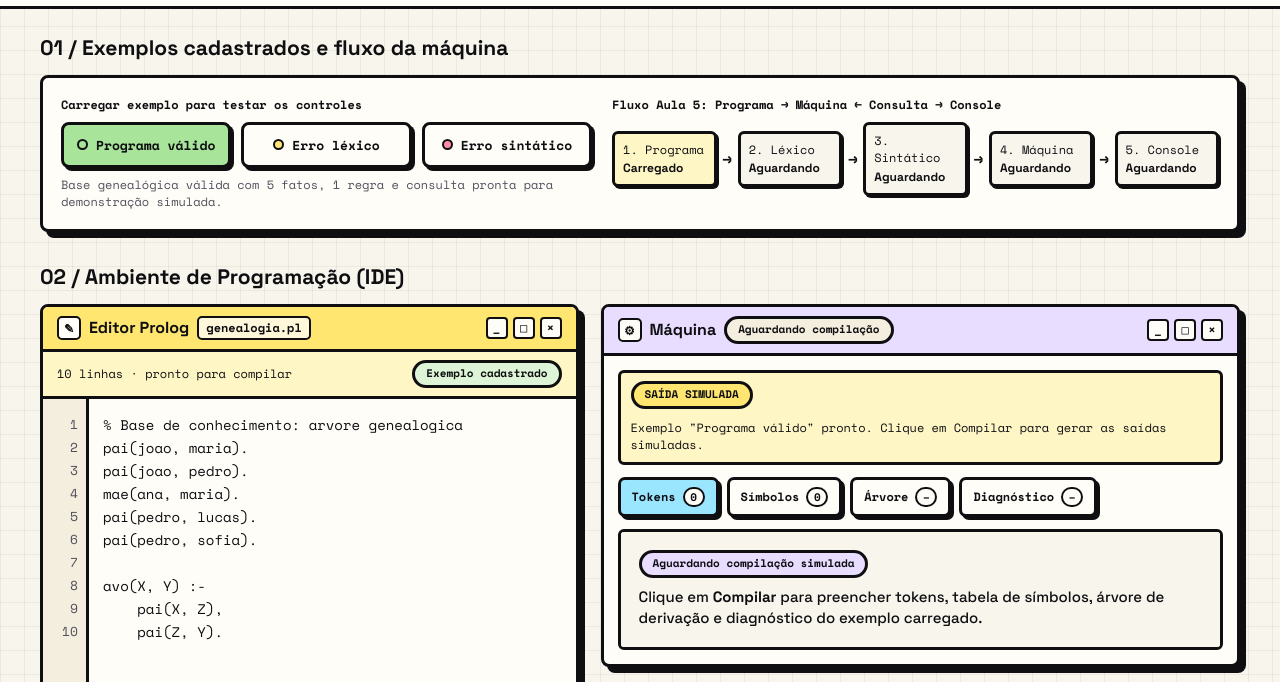
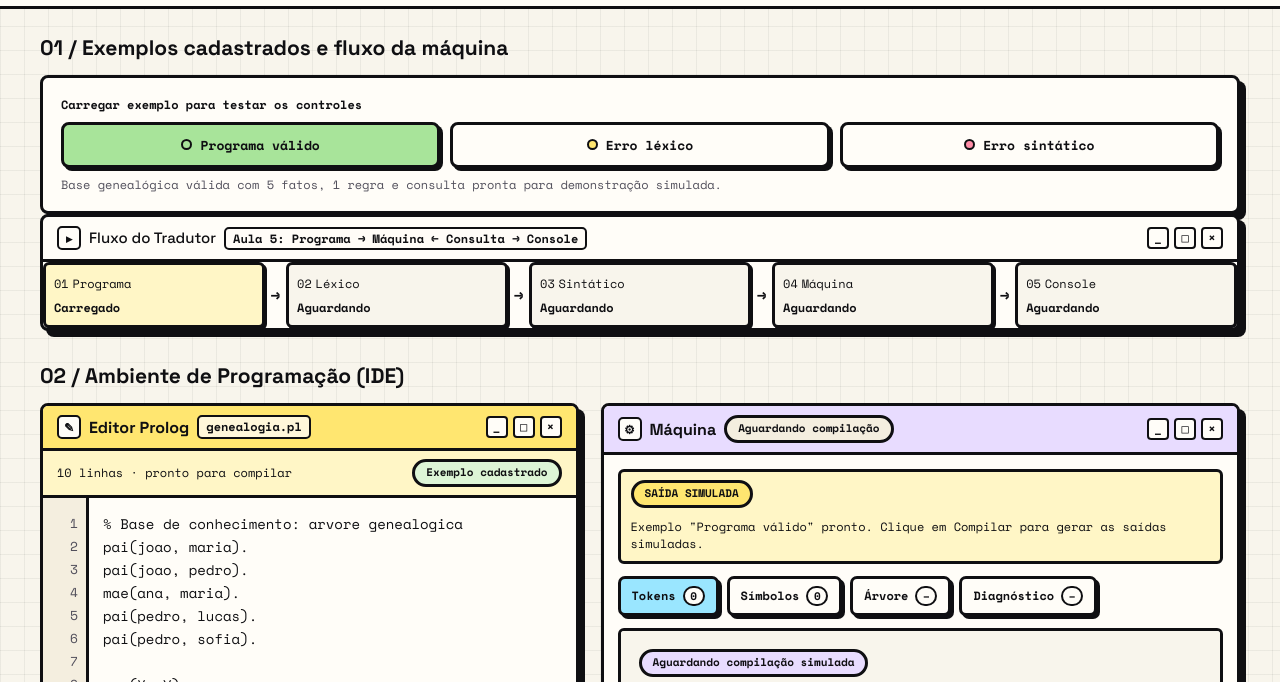
Before and after one commit to ceciliaseoud/Tradutor-PROLOG, a plain HTML site: page index.html in a window 1280 px wide. Shown: the part 70-752 px from the top of the page. Drawn offline with nearby package versions, Linux system fonts and the light colour scheme.

Commit message:
refactor: separar exemplos e fluxo do tradutor em divs empilhadas

```diff
--- a/index.html
+++ b/index.html
@@ -30,8 +30,7 @@
         <h2 id="sec-exemplos">01 / Exemplos cadastrados e fluxo da máquina</h2>
       </div>
 
-      <div class="card pad control-deck">
-        <div class="example-picker">
+      <div class="card pad example-picker">
         <span class="mono picker-label">Carregar exemplo para testar os controles</span>
         <div class="seg example-seg" role="group" aria-label="Exemplos cadastrados de Prolog">
           <button type="button" class="ex-btn on" data-ex="valido" aria-pressed="true">
@@ -52,32 +51,68 @@
         </p>
       </div>
 
-        <div class="pipeline-box" aria-label="Fluxo conceitual do compilador conforme Aula 5">
-          <span class="mono picker-label">Fluxo Aula 5: Programa → Máquina ← Consulta → Console</span>
+      <div class="card win pipeline-box" aria-label="Fluxo conceitual do compilador conforme Aula 5">
+        <div class="win-bar bg-pessego">
+          <div class="win-title">
+            <span class="win-icon" aria-hidden="true">▸</span>
+            <span class="pipe-win-heading">Fluxo do Tradutor</span>
+            <span class="win-file mono">Aula 5: Programa → Máquina ← Consulta → Console</span>
+          </div>
+          <div class="win-controls" aria-hidden="true">
+            <span>_</span><span>□</span><span>×</span>
+          </div>
+        </div>
+
+        <div class="pipeline-stage-area">
           <ol class="pipeline" id="pipeline">
             <li class="pipe-step" data-stage="programa">
-              <span class="mono">1. Programa</span>
-              <strong id="pipePrograma">Carregado</strong>
+              <div class="pipe-head">
+                <span class="pipe-num mono">01</span>
+                <span class="pipe-name mono">Programa</span>
+              </div>
+              <div class="pipe-body">
+                <strong id="pipePrograma" class="pipe-status mono">Carregado</strong>
+              </div>
             </li>
-            <li class="pipe-arrow" aria-hidden="true">→</li>
+            <li class="pipe-arrow" aria-hidden="true"><span>→</span></li>
             <li class="pipe-step" data-stage="lexico">
-              <span class="mono">2. Léxico</span>
-              <strong id="pipeLexico">Aguardando</strong>
+              <div class="pipe-head">
+                <span class="pipe-num mono">02</span>
+                <span class="pipe-name mono">Léxico</span>
+              </div>
+              <div class="pipe-body">
+                <strong id="pipeLexico" class="pipe-status mono">Aguardando</strong>
+              </div>
             </li>
-            <li class="pipe-arrow" aria-hidden="true">→</li>
+            <li class="pipe-arrow" aria-hidden="true"><span>→</span></li>
             <li class="pipe-step" data-stage="sintatico">
-              <span class="mono">3. Sintático</span>
-              <strong id="pipeSintatico">Aguardando</strong>
+              <div class="pipe-head">
+                <span class="pipe-num mono">03</span>
+                <span class="pipe-name mono">Sintático</span>
+              </div>
+              <div class="pipe-body">
+                <strong id="pipeSintatico" class="pipe-status mono">Aguardando</strong>
+              </div>
             </li>
-            <li class="pipe-arrow" aria-hidden="true">→</li>
+            <li class="pipe-arrow" aria-hidden="true"><span>→</span></li>
             <li class="pipe-step" data-stage="maquina">
-              <span class="mono">4. Máquina</span>
-              <strong id="pipeMaquina">Aguardando</strong>
+              <div class="pipe-head">
+                <span class="pipe-num mono">04</span>
+                <span class="pipe-name mono">Máquina</span>
+              </div>
+              <div class="pipe-body">
+                <strong id="pipeMaquina" class="pipe-status mono">Aguardando</strong>
+              </div>
             </li>
-            <li class="pipe-arrow" aria-hidden="true">→</li>
+            <li class="pipe-arrow" aria-hidden="true"><span>→</span></li>
             <li class="pipe-step" data-stage="console">
-              <span class="mono">5. Console</span>
-              <strong id="pipeConsole">Aguardando</strong>
+              <div class="pipe-head">
+                <span class="pipe-num mono">05</span>
+                <span class="pipe-name mono">Console</span>
+              </div>
+              <div class="pipe-body">
+                <strong id="pipeConsole" class="pipe-status mono">Aguardando</strong>
+              </div>
             </li>
           </ol>
         </div>
```
Lines whose indentation alone changed are shown as unchanged.
